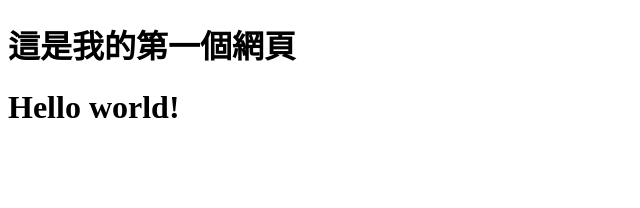
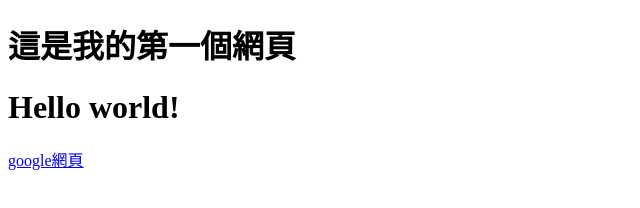
Before and after one commit to keybarman/Test123456, a plain HTML site: page index.html in a window 1280 px wide. Shown: the whole page, without its empty margins (0-640 px from the left). Drawn offline with Linux system fonts and the light colour scheme.

Commit message:
增加網址

```diff
--- a/index.html
+++ b/index.html
@@ -8,6 +8,7 @@
 <body>
     <h1>這是我的第一個網頁</h1>
     <h1>Hello world!</h1>
+    <a href="https://www.google.com">google網頁 </a>
 
 </body>
 </html>
```
